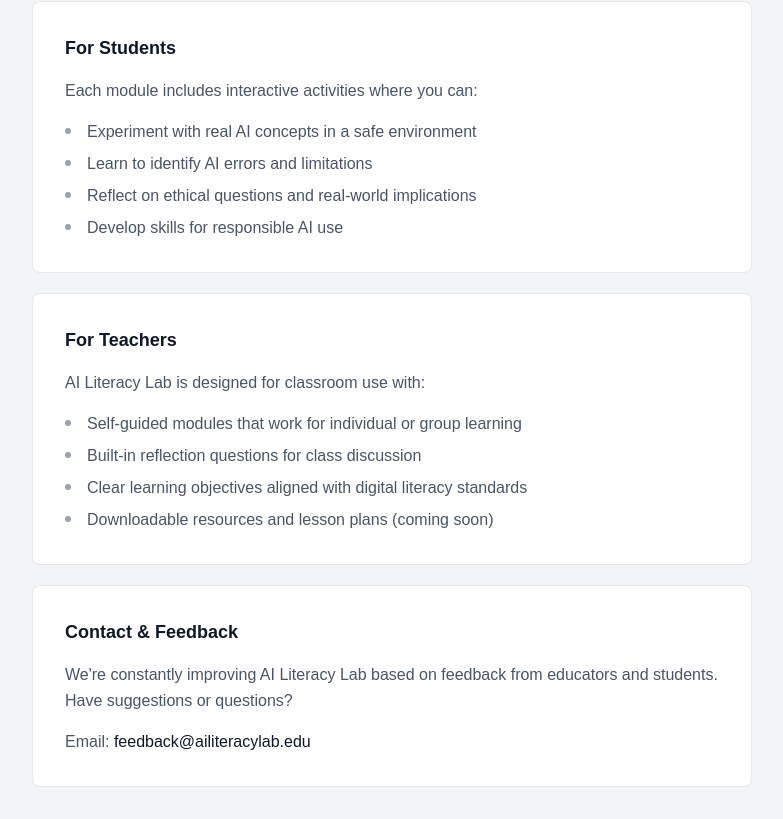
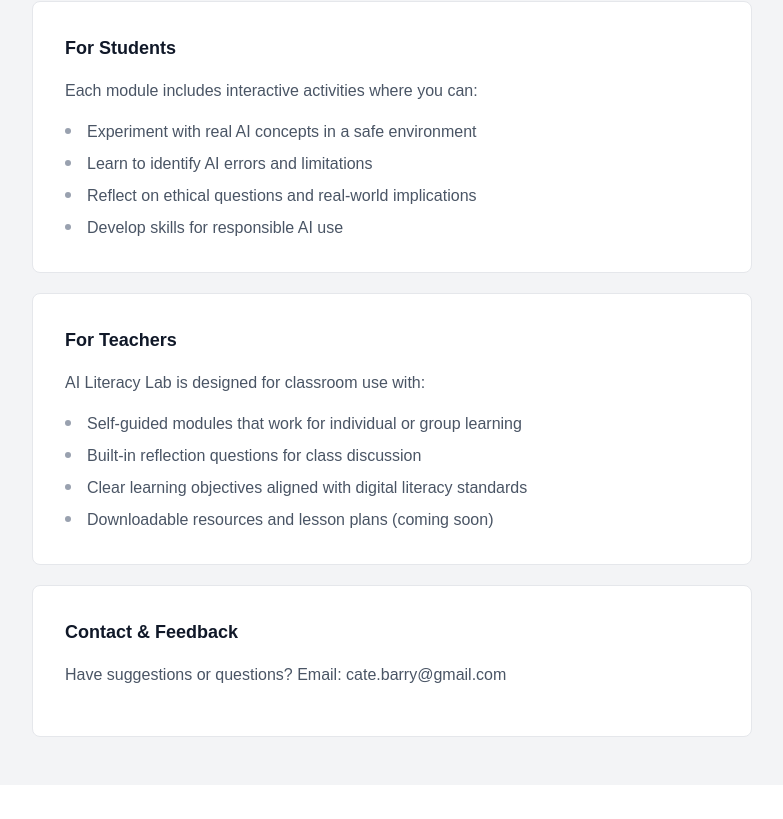
Before and after one commit to catebarry/ai-literacy-site, a Next.js app: page /about in a window 1280 px wide. Shown: the part 452-1271 px from the top of the page, without its empty margins (248-1031 px from the left). After the commit the page ends 1237 px from the top, so only its background shows below. Built offline with nearby package versions, Linux system fonts and the light colour scheme.

Commit message:
modified about

```diff
--- a/app/about/page.tsx
+++ b/app/about/page.tsx
@@ -68,14 +68,8 @@ export default function AboutPage() {
             <div className="bg-white border border-gray-200 rounded-lg p-8">
               <h2 className="text-lg font-semibold text-gray-900 mb-4">Contact & Feedback</h2>
               <p className="text-gray-600 text-base leading-relaxed mb-4">
-                We&apos;re constantly improving AI Literacy Lab based on feedback from
-                educators and students. Have suggestions or questions?
-              </p>
-              <p className="text-base text-gray-600">
-                Email:{" "}
-                <a href="mailto:feedback@ailiteracylab.edu" className="text-gray-900 hover:underline">
-                  feedback@ailiteracylab.edu
-                </a>
+                Have suggestions or questions?
+                Email: cate.barry@gmail.com
               </p>
             </div>
 
```
